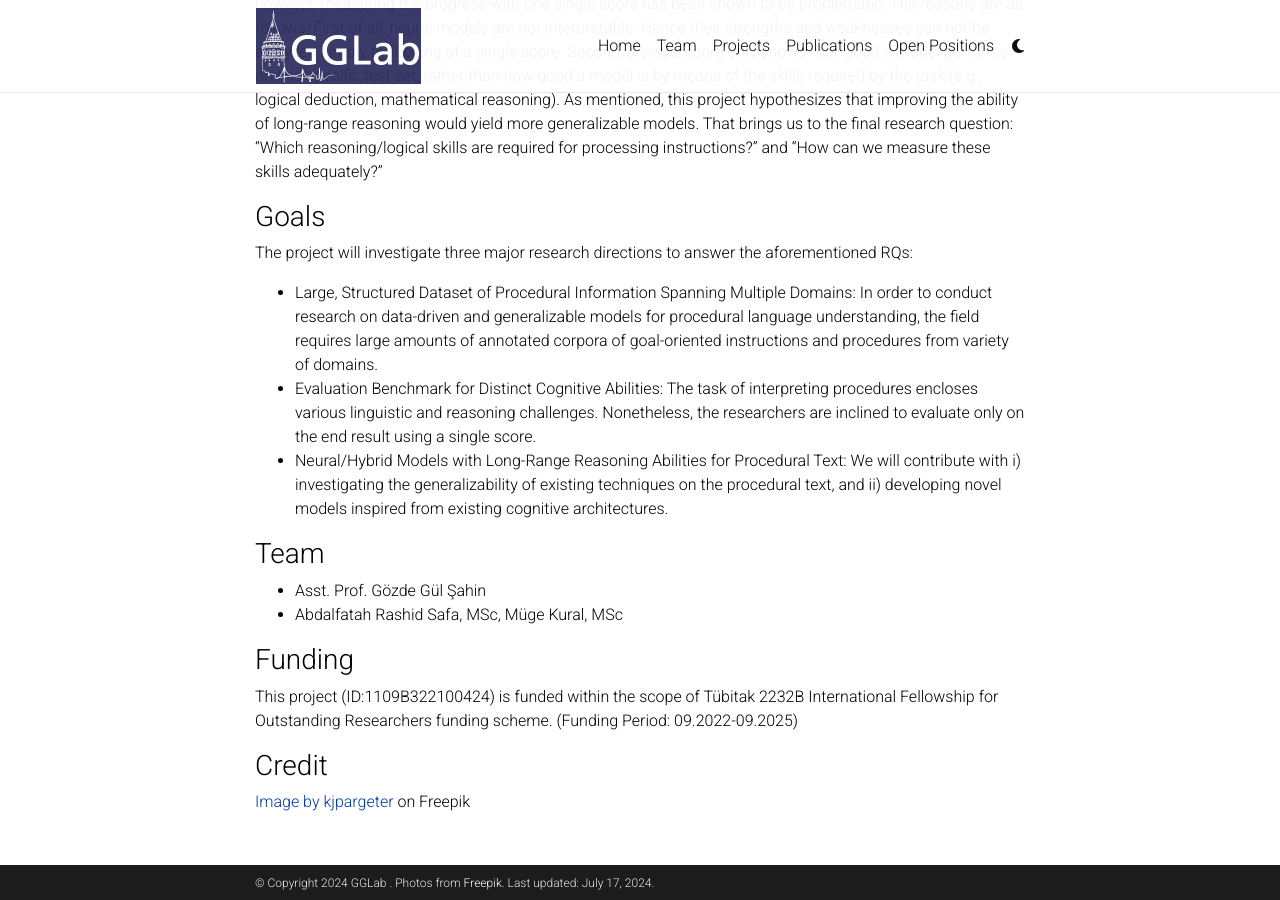
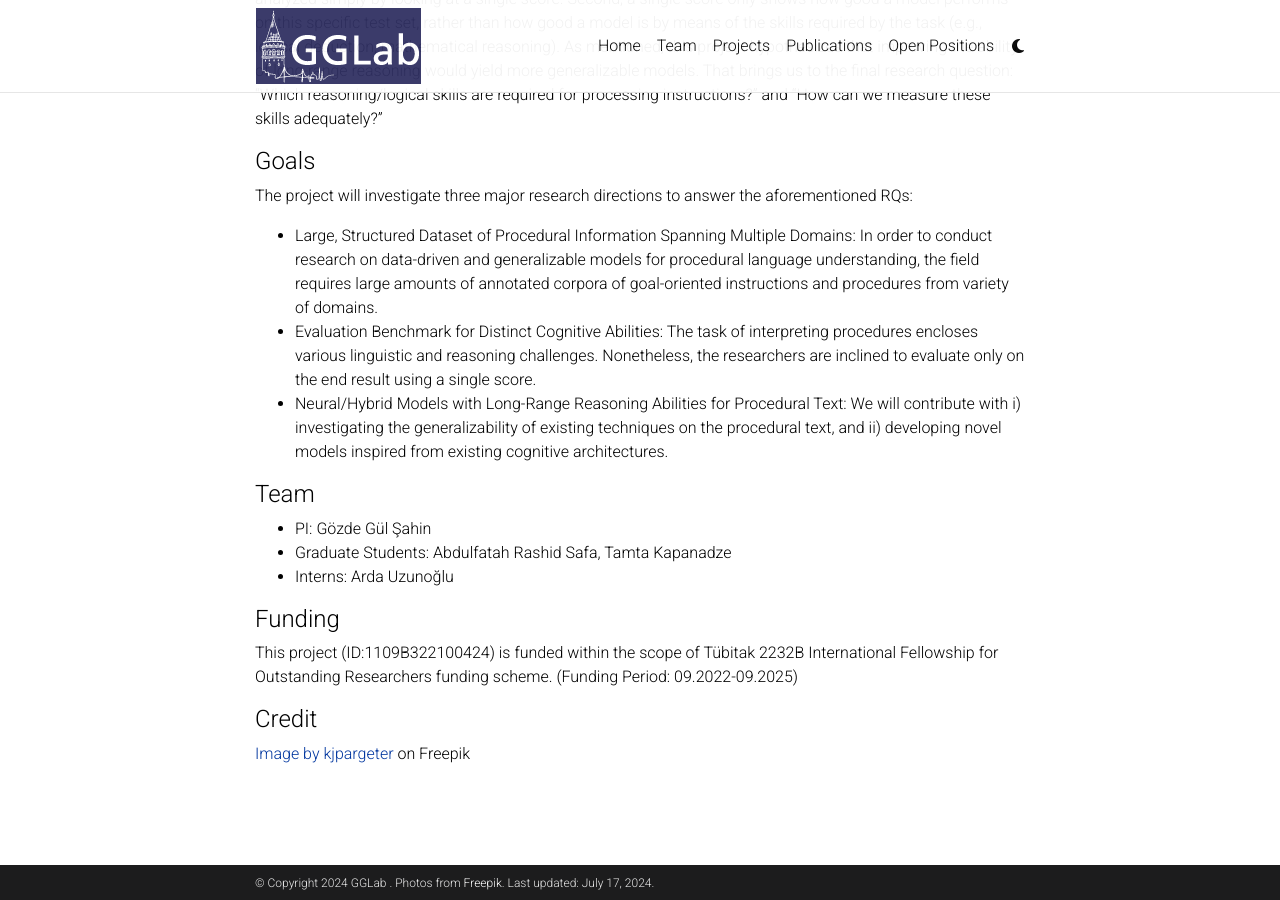
Before and after one commit to GGLAB-KU/gglab-ku.github.io, a Jekyll site: the page built from _projects/project_alfalfas.md, in a window 1280 px wide and 900 px high, scrolled down 1410 px. Built offline with Jekyll 4.4.1, drawn with Linux system fonts in a browser that asks for light colours; comment, search, counter and statistics services are not loaded; a style sheet for code colours, icons or effects is not loaded.

Commit message:
small changes

```diff
--- a/_projects/project_alfalfas.md
+++ b/_projects/project_alfalfas.md
@@ -9,11 +9,11 @@
 
 ---
 
-## Automatic Learning oF ProcedurAl Language From NAtural Language InStructions for Intelligent Assistance
+### Automatic Learning oF ProcedurAl Language From NAtural Language InStructions for Intelligent Assistance
 
 <br>
 
-### Motivation
+#### Motivation
 Despite the number of studies that report exceptionally high scores (Devlin et. al., 2019) for downstream natural language processing (NLP) tasks, a growing number of studies discuss the gap between their performance on such tasks and on real-world tasks that require “understanding” ([Bender & Koller, 2020](https://aclanthology.org/2020.acl-main.463.pdf)). Some of the major causes for this are (i) neural models not being able to generalize to out-of-domain data, (ii) downstream tasks not containing the challenges of real-world scenarios and iii) not having suitable evaluation measures.
 
 In order to bring the performance on real-life and downstream tasks closer, this project proposes a novel task for understanding natural language utterances within a more realistic and challenging scope: **understanding human-written instructions**. Giving step-by-step instructions is one of the primary way of human communication to teach someone a new topic or a task. The research plan envisions a future, where people would also be able to instruct machines with such step-by-step instructions, and this research project aims to take the first step towards that goal by developing necessary tools to parse natural language utterances into a sequence of procedures. The advantage of having such a representation would be having the ability to reduce the statements automatically by using an off-the-shelf interpreter and enrich the final model with domain-specific knowledge/rules which cannot be easily learned from data.
@@ -24,7 +24,7 @@
 
 Final obstacle that stands on the way is the *right evaluation measures* to track the progress in the direction of generalizable natural language processing models. The task we define already sets up a realistic measure, however, measuring the progress with one single score has been shown to be problematic. The reasons are as follows. First of all, neural models are not interpretable. Hence their strengths and weaknesses can not be analyzed simply by looking at a single score. Second, a single score only shows how good a model performs on this specific test set, rather than how good a model is by means of the skills required by the task (e.g., logical deduction, mathematical reasoning). As mentioned, this project hypothesizes that improving the ability of long-range reasoning would yield more generalizable models. That brings us to the final research question: “Which reasoning/logical skills are required for processing instructions?” and “How can we measure these skills adequately?”
 
-### Goals
+#### Goals
 
 The project will investigate three major research directions to answer the aforementioned RQs:
 
@@ -37,14 +37,15 @@
 evaluate only on the end result using a single score.
 - Neural/Hybrid Models with Long-Range Reasoning Abilities for Procedural Text: We will contribute with i) investigating the generalizability of existing techniques on the procedural text, and ii) developing novel models inspired from existing cognitive architectures.
 
-### Team
+#### Team
 
- - Asst. Prof. Gözde Gül Şahin
- - Abdalfatah Rashid Safa, MSc, Müge Kural, MSc
+ - PI: Gözde Gül Şahin
+ - Graduate Students: Abdulfatah Rashid Safa, Tamta Kapanadze
+ - Interns: Arda Uzunoğlu
 
-### Funding
+#### Funding
 
 This project (ID:1109B322100424) is funded within the scope of Tübitak 2232B International Fellowship for Outstanding Researchers funding scheme. (Funding Period: 09.2022-09.2025)
 
-### Credit
+#### Credit
 <a href="https://www.freepik.com/free-photo/3d-render-robot-with-books_1166338.htm#query=robot%20reading%20instruction&position=0&from_view=search&track=ais">Image by kjpargeter</a> on Freepik
```
Also changed, not shown: _news/burak-award.md (+1 -1 lines), _pages/about.md (+1 -4 lines), _pages/open-positions.md (+4 -13 lines), _projects/project_wikimedia.md (+13 -9 lines).
